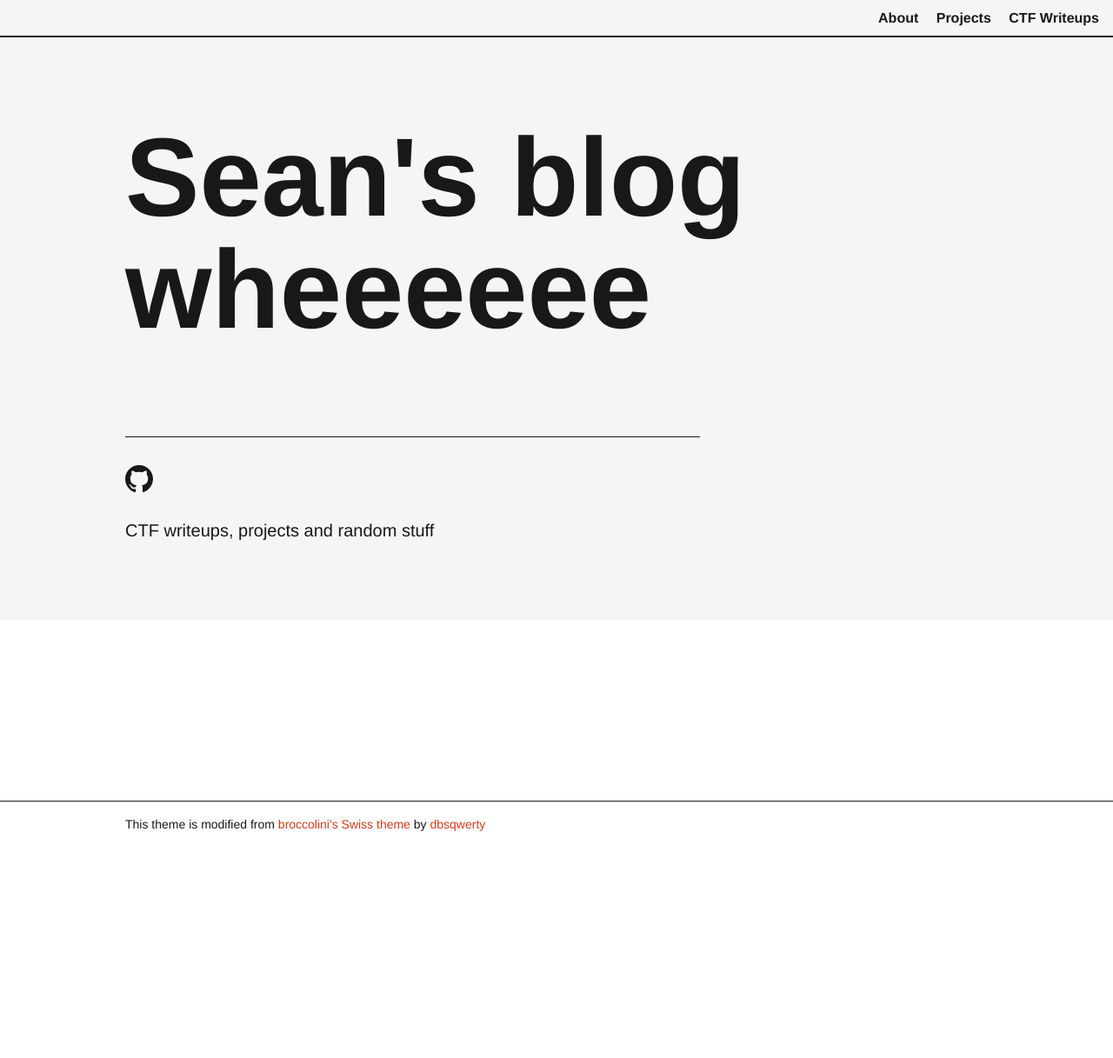
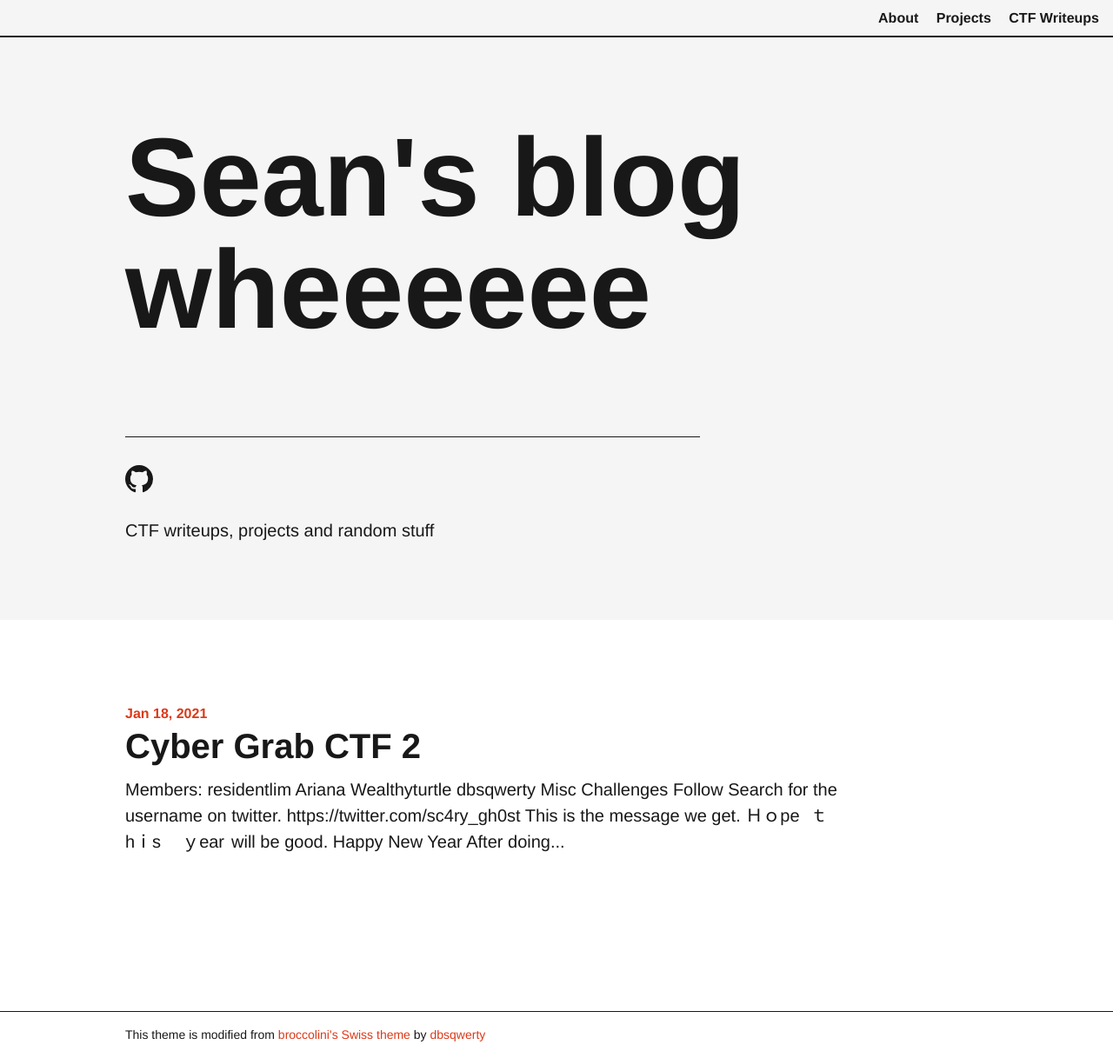
Before and after one commit to dbsqwerty/dbsqwerty.github.io, a Jekyll site: the page built from index.html, in a window 1280 px wide. Shown: the whole page at 87% size. Built offline with Jekyll 4.4.1, drawn with Linux system fonts in a browser that asks for light colours; before the commit the page ends 975 px from its top, so only the background shows below that; part of the change alters nothing that is shown.

````diff
--- a/_posts/Cyber Grab CTF writeups (Team CATS SG) (1).md
+++ b/_posts/2021-01-18-Cyber-Grab.md
@@ -1,13 +1,10 @@
-```
 ---
 layout: post
-title:  "The Cyber Grab CTF 0x2"
+title:  "Cyber Grab CTF 2"
 date:   2021-01-18
 categories: writeups
 ---
-```
 
-# Cyber Grab CTF writeups (Team CATS SG)
 
 Members:
 
````
